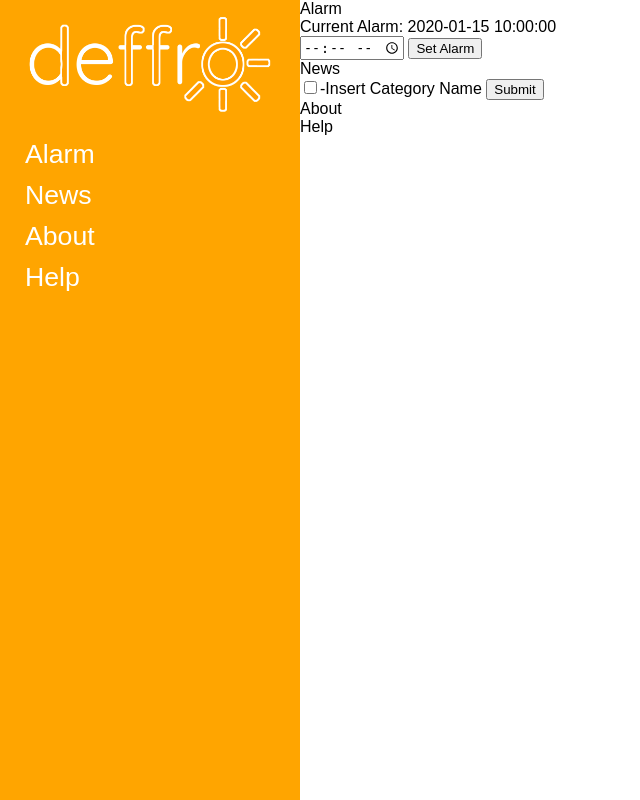
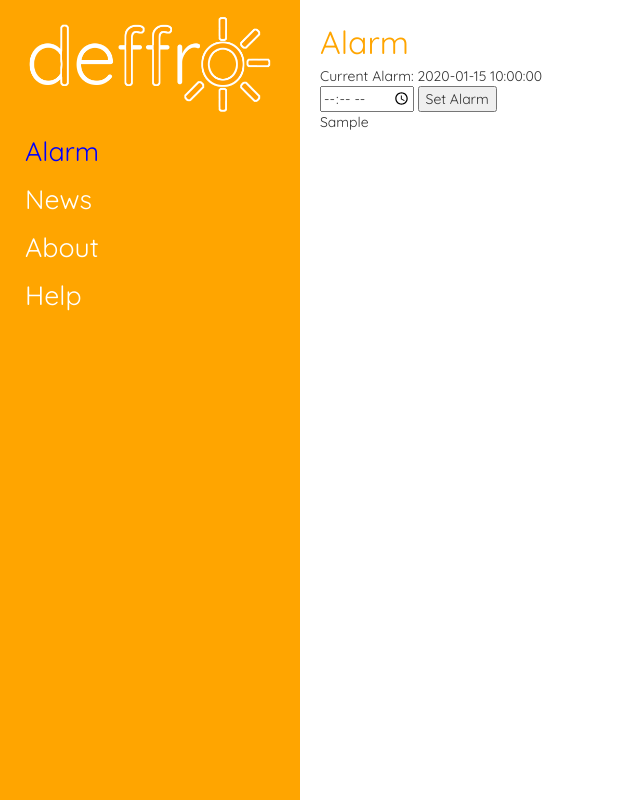
Before and after one commit to ThirdRepublic/HackNYSpring2017, a Flask app: template HackNYSpring2017-master/app/templates/dashboard.html in a window 1280 px wide. Shown: the whole page, without its empty margins (0-640 px from the left). Run offline with Flask 2, Linux system fonts and the light colour scheme; the template is opened without the code that fills it: most values are stand-ins (such as "Sample title", 1, 10 or a date in 2020); some libraries are stand-ins or nearby versions.

Commit message:
Add files via upload
fixed html css stuff pls add database stuff on it also bug on flask 400 bad request

```diff
--- a/HackNYSpring2017-master/app/templates/dashboard.html
+++ b/HackNYSpring2017-master/app/templates/dashboard.html
@@ -2,6 +2,15 @@
 <html>
     <head>
         <title>Deffro</title>
+		<meta http-equiv="content-type" content="text/html;charset=utf-8" />
+    <meta name="viewport" content="width=device-width, initial-scale=1">
+    <meta name="viewport" content="width=device-width, initial-scale=1, maximum-scale=1, user-scalable=no">
+    <link rel="stylesheet" href="http://maxcdn.bootstrapcdn.com/bootstrap/3.3.4/css/bootstrap.min.css">
+    <link rel="stylesheet" href="static/style.css">
+    <script src="https://ajax.googleapis.com/ajax/libs/jquery/1.11.3/jquery.min.js"></script>
+    <script src="http://maxcdn.bootstrapcdn.com/bootstrap/3.3.4/js/bootstrap.min.js"></script>
+
+    <link href="https://fonts.googleapis.com/css?family=Quicksand" rel="stylesheet">
         <style>
             body{
               font-family: 'Quicksand', sans-serif;
@@ -25,12 +34,66 @@
             }
             #mainBody{
             	position: fixed;
-            	left: 300px;
-            	top: 0px;
+            	left: 320px;
+            	top: 20px;
             	bottom: 0px;
             	right: 0px;
             }
+			.ttl{
+				font-size: 24pt;
+				color: orange;
+			}
         </style>
+    <script>
+      $(document).ready(function(){
+          $("#alarmBody").show();
+          $("#newsBody").hide();
+          $("#aboutBody").hide();
+          $("#helpBody").hide();
+          $("#alarm").css("color", "blue");
+          $("#alarm").click(function(){
+              $("#alarm").css("color", "blue");
+			  $("#help").css("color", "white");
+			  $("#news").css("color", "white");
+			  $("#about").css("color", "white");
+			  $("#alarmBody").show();
+			  $("#newsBody").hide();
+			  $("#aboutBody").hide();
+			  $("#helpBody").hide();
+          });
+          $("#news").click(function(){
+              $("#alarm").css("color", "white");
+			  $("#help").css("color", "white");
+			  $("#news").css("color", "blue");
+			  $("#about").css("color", "white");
+			  $("#alarmBody").hide();
+			  $("#newsBody").show();
+			  $("#aboutBody").hide();
+			  $("#helpBody").hide();
+          });
+          $("#help").click(function(){
+              $("#alarm").css("color", "white");
+			  $("#help").css("color", "blue");
+			  $("#news").css("color", "white");
+			  $("#about").css("color", "white");
+			  $("#alarmBody").hide();
+			  $("#newsBody").hide();
+			  $("#aboutBody").hide();
+			  $("#helpBody").show();
+          });
+          $("#about").click(function(){
+              $("#alarm").css("color", "white");
+			  $("#help").css("color", "white");
+			  $("#news").css("color", "white");
+			  $("#about").css("color", "blue");
+			  $("#alarmBody").hide();
+			  $("#newsBody").hide();
+			  $("#aboutBody").show();
+			  $("#helpBody").hide();
+          });
+        });
+    </script>
+
     </head>
     <body>
         <div id = "sidebar">
@@ -43,17 +106,27 @@
         <div id = "mainBody">
             <div id = "alarmBody">
                 <div class = "ttl">Alarm</div>
-                <form action = "." method = "POST">
+                <form action = "dashboard" method = "POST">
                     Current Alarm: {{alarmTime}}<br>
                     <input type = "time" name = "alarmTime">
-                    <input type = "submit" name = "setAlarm" value = "Set Alarm">
+                    <input type = "submit" name = "setAlarm" value = "Set Alarm"><br>
+					<span class = "msg">{{alarmMsg}}</span>
                 </form>
             </div>
             <div id = "newsBody">
                 <div class = "ttl">News</div>
-                <form action = "." method = "POST">
-                    <input type = "checkbox" name = "category" value = "">-Insert Category Name
-                    <input type = "submit" name = "setNews" value = "Submit">
+                <form action = "dashboard" method = "POST">
+                    <input type = "checkbox" name = "category" value = "world">World
+                    <input type = "checkbox" name = "category" value = "nation">Nation
+                    <input type = "checkbox" name = "category" value = "politics">Politics<br>
+                    <input type = "checkbox" name = "category" value = "business">Business
+                    <input type = "checkbox" name = "category" value = "technology">Technology
+                    <input type = "checkbox" name = "category" value = "science">Science<br>
+                    <input type = "checkbox" name = "category" value = "health">Health
+                    <input type = "checkbox" name = "category" value = "art">Art
+                    <input type = "checkbox" name = "category" value = "food">Food
+                    <input type = "submit" name = "setNews" value = "Submit"><br>
+					<span class = "msg">{{newsMsg}}</span>
                 </form>
             </div>
             <div id = "aboutBody">
```
Also changed, not shown: HackNYSpring2017-master/app/templates/index.html (+5 -2 lines).
